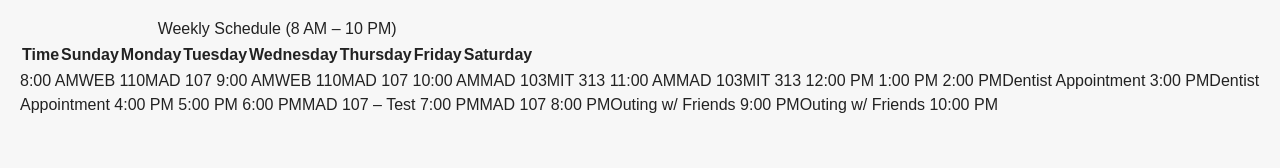
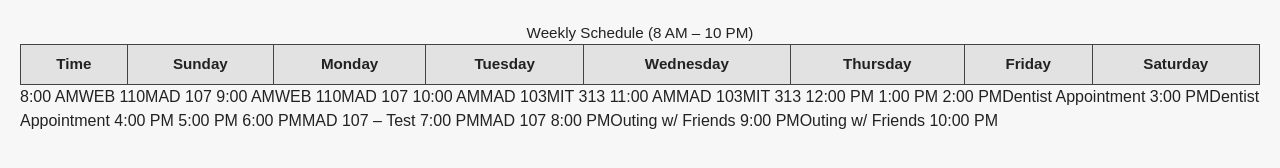
Before and after one commit to bh120/schedule777, a plain HTML site: page index.html in a window 1280 px wide. Shown: the part 210-378 px from the top of the page. Drawn offline with Linux system fonts and the light colour scheme; files that its build step writes are made by us from their sources.

Commit message:
fixed error with a duplicate update text and styles and background color

```diff
--- a/style.css
+++ b/style.css
@@ -35,3 +35,37 @@ figcaption {
     color: 555;
     margin-top: 5px;
 }
+
+/* Table Styles */
+
+.schedule-table {
+    width: 100%;
+    border-collapse: collapse;
+    margin-top: 25px;
+    font-size: 0.95rem;
+    background-color: #fff;
+}
+
+.schedule table caption {
+    margin-bottom: 10px;
+    font-weight: bold;
+    font-size: 1.1rem;
+}
+
+.schedule-table th,
+.schedule-table td {
+    border: 1px solid #444;
+    padding: 8px;
+    text-align: center;
+}
+
+.schedule-table th {
+    background-color: #e2e2e2;
+    font-weight: bold;
+}
+
+.schedule-table tbody th {
+    background-color: #f0f0f0;
+    width: 90px;
+    font-weight: bold;
+}
```
